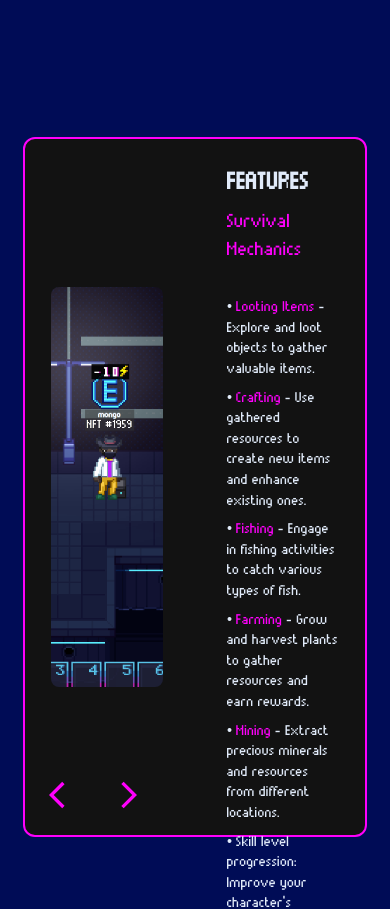
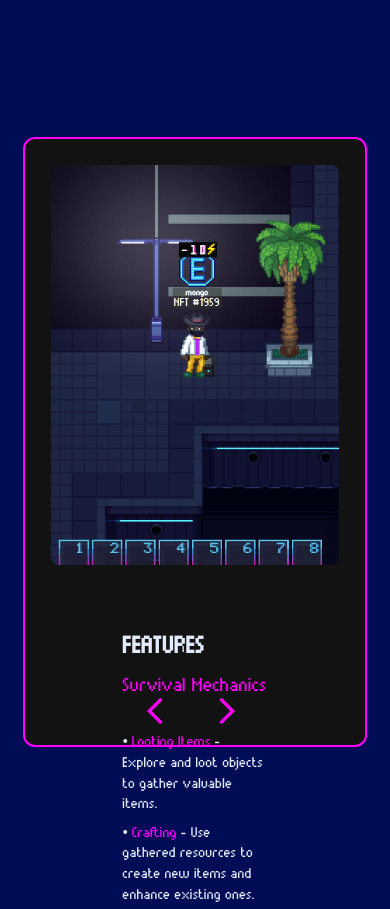
Before and after one commit to gammahazard/CyberVerse-v2, a Next.js app: page / in a window 390 px wide. Shown: the part 940-1849 px from the top of the page. Built offline with nearby package versions, Linux system fonts and the light colour scheme.

Commit message:
Fix mobile styling on features component

```diff
--- a/src/components/Features.tsx
+++ b/src/components/Features.tsx
@@ -86,7 +86,7 @@ const Features = () => {
       display="flex"
       width="88%"
       margin="auto"
-      flexDirection={{ xs: 'row', md: 'row' }}
+      flexDirection={{ xs: 'column', md: 'row' }}  // Changed to column for mobile
       alignItems="center"
       justifyContent="space-between"
       fontFamily="pixelFont"
@@ -100,8 +100,8 @@ const Features = () => {
         borderRadius: '12px',
         padding: isMobile ? '10px' : '20px',
         position: 'relative',
-        minHeight: isMobile ? '700px' : 'auto',
-        height: isMobile ? 'auto' : 'auto'
+        minHeight: isMobile ? 'auto' : 'auto',  // Adjusted minHeight for mobile
+        height: isMobile ? 'auto' : 'auto' // Adjusted height for mobile
       }}
     >
       <Box
@@ -201,8 +201,9 @@ const Features = () => {
       <Box
         sx={{
           position: 'absolute',
-          bottom: 16,
-          left: 16,
+          bottom: isMobile ? '10px' : '16px',
+          left: isMobile ? '50%' : '16px',
+          transform: isMobile ? 'translateX(-50%)' : 'none', // Center buttons on mobile
           display: 'flex',
           gap: 2,
         }}
```
